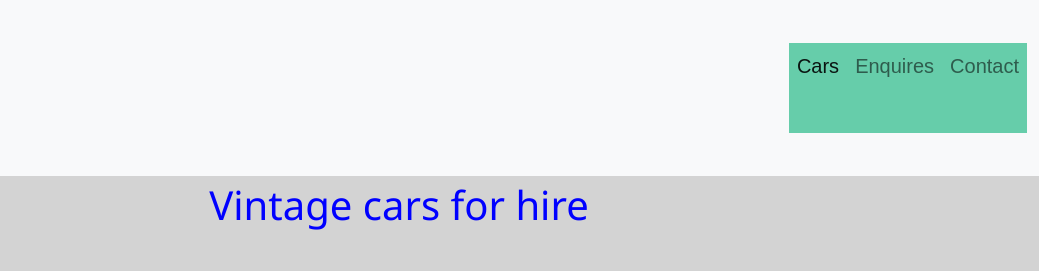
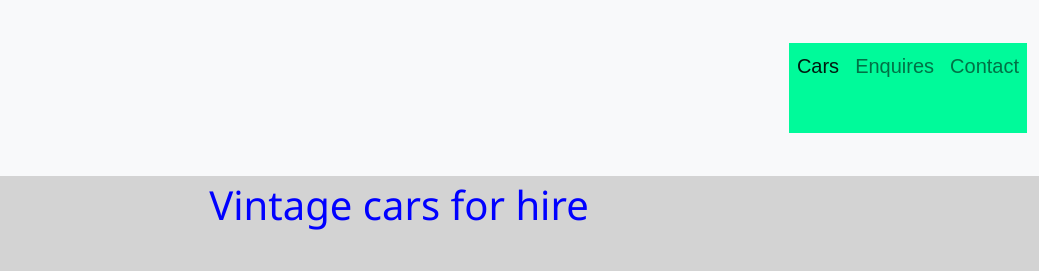
Before and after one commit to patiencesihlola/vintageCarHire, a plain HTML site: page index.html in a window 1280 px wide. Shown: the top 271 px of the page, 241-1280 px from the left. Drawn offline with nearby package versions, Linux system fonts and the light colour scheme.

Commit message:
add bg color

```diff
--- a/css/styles.css
+++ b/css/styles.css
@@ -10,7 +10,7 @@ nav img{
 }
 
 .nav-link {
-    background-color: mediumaquamarine;
+    background-color:mediumspringgreen;
     font-family: Arial, Helvetica, sans-serif;
     font-style: normal;
     font-size: 20px;
```
